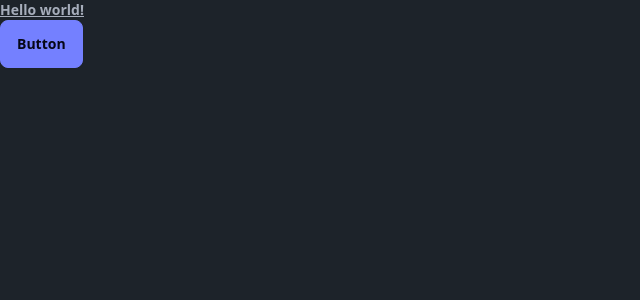
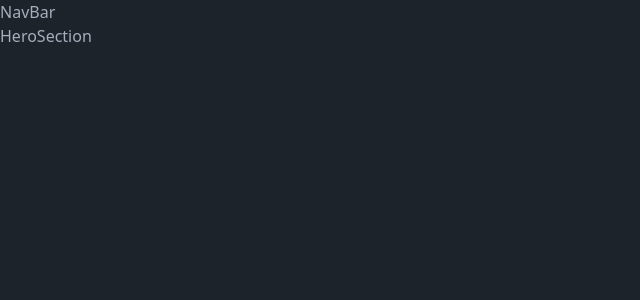
Before and after one commit to paulthadev/rootbounty, a React (Vite) app: page / in a window 1280 px wide. Shown: the top 300 px of the page, without its empty margins (0-640 px from the left). Built offline with nearby package versions, Linux system fonts and the light colour scheme.

Commit message:
feat: Add landing page with navbar and hero section

```diff
--- a/src/App.jsx
+++ b/src/App.jsx
@@ -1,8 +1,9 @@
+import LandingPage from "./pages/LandingPage";
+
 function App() {
   return (
     <>
-      <h1 className="text-sm font-bold underline">Hello world!</h1>
-      <button className="btn btn-primary">Button</button>
+      <LandingPage />
     </>
   );
 }
--- /dev/null
+++ b/src/components/landingpage/HeroSection.jsx
@@ -0,0 +1,5 @@
+function HeroSection() {
+  return <div>HeroSection</div>;
+}
+
+export default HeroSection;
--- /dev/null
+++ b/src/components/landingpage/Navbar.jsx
@@ -0,0 +1,5 @@
+function Navbar() {
+  return <div>NavBar</div>;
+}
+
+export default Navbar;
--- /dev/null
+++ b/src/pages/LandingPage.jsx
@@ -0,0 +1,13 @@
+import HeroSection from "../components/landingpage/HeroSection";
+import Navbar from "../components/landingpage/Navbar";
+
+function LandingPage() {
+  return (
+    <div>
+      <Navbar />
+      <HeroSection />
+    </div>
+  );
+}
+
+export default LandingPage;
```
